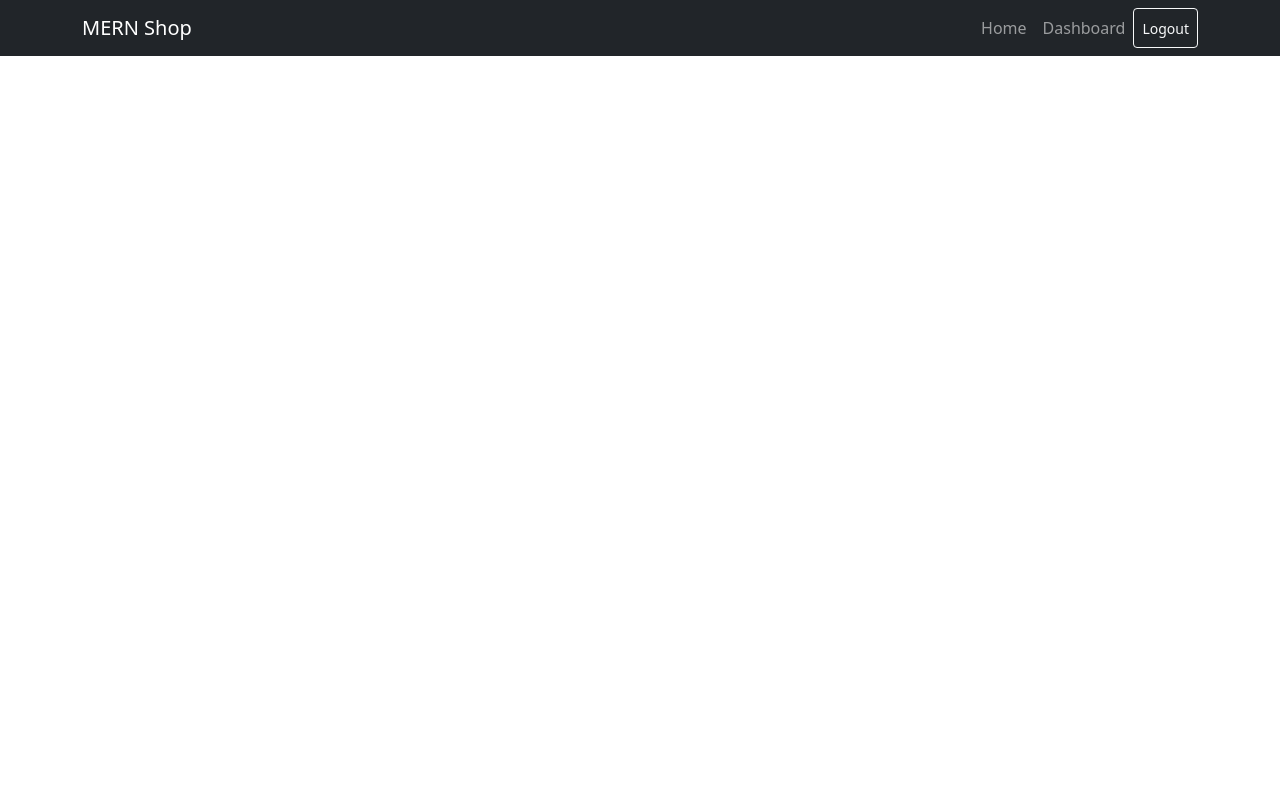
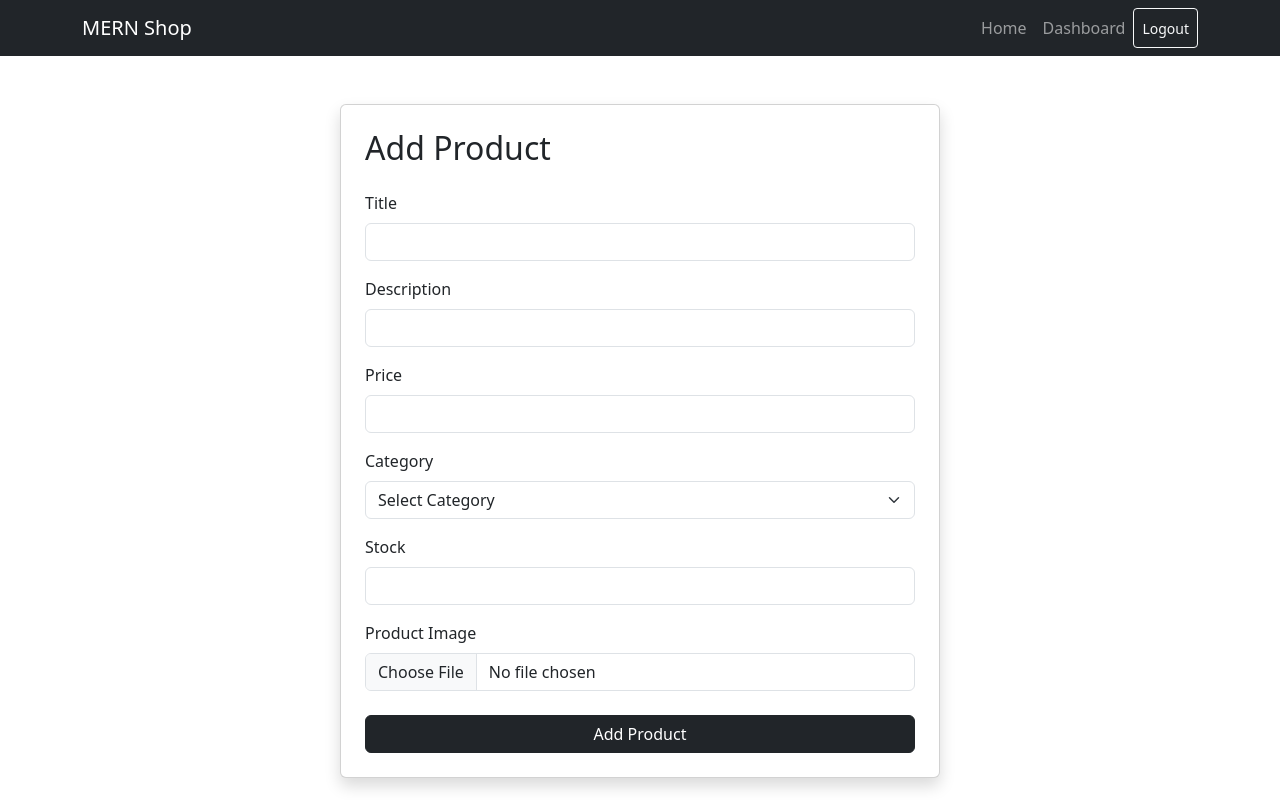
Before and after one commit to amitdabhi01/E-Commerce-MERN, a React (Vite) app in the folder frontend/: page /add-product in a window 1280 px wide. Built offline with nearby package versions, Linux system fonts and the light colour scheme; sample sign-in values are in the browser's storage.

Commit message:
add product jsx file added

```diff
--- /dev/null
+++ b/frontend/Pages/AddProduct.jsx
@@ -0,0 +1,107 @@
+import { useState } from "react";
+
+import { Container, Card, Form, Button } from "react-bootstrap";
+
+import API from "../Services/api.js";
+
+function AddProduct() {
+  const [image, setImage] = useState(null);
+
+  const [formData, setFormData] = useState({
+    title: "",
+    description: "",
+    price: "",
+    category: "",
+    stock: "",
+  });
+
+  const handleChange = (e) => {
+    setFormData({
+      ...formData,
+      [e.target.name]: e.target.value,
+    });
+  };
+
+  const handleSubmit = async (e) => {
+    e.preventDefault();
+
+    const data = new FormData();
+
+    Object.keys(formData).forEach((key) => {
+      data.append(key, formData[key]);
+    });
+
+    data.append("imageURL", image);
+
+    try {
+      await API.post("/product/add", data);
+
+    } catch (error) {
+      console.log(error);
+    }
+  };
+
+  return (
+    <Container className="mt-5 d-flex justify-content-center">
+      <Card className="p-4 shadow" style={{ width: "600px" }}>
+        <h2 className="mb-4">Add Product</h2>
+
+        <Form onSubmit={handleSubmit}>
+          <Form.Group className="mb-3">
+            <Form.Label>Title</Form.Label>
+            <Form.Control type="text" name="title" onChange={handleChange} />
+          </Form.Group>
+
+          <Form.Group className="mb-3">
+            <Form.Label>Description</Form.Label>
+            <Form.Control
+              type="textarea"
+              row={4}
+              name="description"
+              onChange={handleChange}
+            />
+          </Form.Group>
+
+          <Form.Group className="mb-3">
+            <Form.Label>Price</Form.Label>
+            <Form.Control type="number" name="price" onChange={handleChange} />
+          </Form.Group>
+
+          <Form.Group className="mb-3">
+            <Form.Label>Category</Form.Label>
+
+            <Form.Select name="category" onChange={handleChange}>
+              <option>Select Category</option>
+              <option value="men">Men</option>
+              <option value="women">Women</option>
+              <option value="shoes">Shoes</option>
+              <option value="electronics">Electronics</option>
+              <option value="clothes">Clothes</option>
+            </Form.Select>
+          </Form.Group>
+
+          <Form.Group className="mb-3">
+            <Form.Label>Stock</Form.Label>
+
+            <Form.Control type="number" name="stock" onChange={handleChange} />
+          </Form.Group>
+
+          <Form.Group className="mb-4">
+            <Form.Label>Product Image</Form.Label>
+
+            <Form.Control
+              type="file"
+              onChange={(e) => setImage(e.target.files[0])}
+            />
+          </Form.Group>
+
+          <Button type="submit" variant="dark" className="w-100">
+            Add Product
+          </Button>
+        </Form>
+      </Card>
+    </Container>
+  );
+}
+
+export default AddProduct;
--- a/frontend/Pages/AdminDashboard.jsx
+++ b/frontend/Pages/AdminDashboard.jsx
@@ -0,0 +1,95 @@
+import { useEffect, useState } from "react";
+
+import { Button, Container, Table } from "react-bootstrap";
+
+import { useNavigate } from "react-router-dom";
+
+import API from "../Services/api.js";
+
+function AdminDashboard() {
+  const [products, setProducts] = useState([]);
+
+  const navigate = useNavigate();
+
+  useEffect(() => {
+    fetchProduct();
+  }, []);
+
+  const fetchProduct = async () => {
+    try {
+      const res = await API.get("/product/getAll");
+
+      setProducts(res.data.products);
+    } catch (error) {
+      console.log(error);
+    }
+  };
+
+  return (
+    <Container className="mt-5">
+      <div className="d-flex justify-content-between align-items-center mb-4">
+        <h2>Admin Dashboard</h2>
+
+        <Button variant="dark" onClick={() => navigate("/add-product")}>
+          Add Product
+        </Button>
+      </div>
+
+      <Table className="text-center" hover responsive>
+        <thead>
+          <tr>
+            <th>Image</th>
+            <th>Title</th>
+            <th>Price</th>
+            <th>Stock</th>
+            <th>Status</th>
+            <th>Action</th>
+          </tr>
+        </thead>
+
+        <tbody>
+          {products.map((product) => (
+            <tr key={product._id}>
+              <td>
+                <img
+                  src={product.imageURL}
+                  width="60"
+                  height="60"
+                  style={{ objectFit: "cover" }}
+                />
+              </td>
+
+              <td>{product.title}</td>
+
+              <td>{product.price}</td>
+
+              <td>{product.stock}</td>
+
+              <td>{product.status}</td>
+
+              <td>
+                <Button
+                  variant="warning"
+                  size="sm"
+                  className="me-2"
+                  onClick={() => navigate(`/update-product/${product._id}`)}
+                >
+                  Edit
+                </Button>
+
+                <Button
+                  variant="danger"
+                  size="sm"
+                  onClick={() => deleteProduct(product._id)}
+                >
+                  Delete
+                </Button>
+              </td>
+            </tr>
+          ))}
+        </tbody>
+      </Table>
+    </Container>
+  );
+}
+export default AdminDashboard;
--- a/frontend/src/App.jsx
+++ b/frontend/src/App.jsx
@@ -7,6 +7,9 @@ import Home from "../Pages/Home.jsx";
 import Login from "../Pages/Login.jsx";
 import Register from "../Pages/Register.jsx";
 import ProductDetails from "../Pages/ProductDetails.jsx";
+import ProtectedRoute from "../Components/ProtectedRoutes.jsx";
+import AdminDashboard from "../Pages/AdminDashboard.jsx";
+import AddProduct from "../Pages/AddProduct.jsx";
 
 const App = () => {
   return (
@@ -21,6 +24,24 @@ const App = () => {
         <Route path="/register" element={<Register />} />
 
         <Route path="/product/:id" element={<ProductDetails />} />
+
+        <Route
+          path="/admin"
+          element={
+            <ProtectedRoute>
+              <AdminDashboard />
+            </ProtectedRoute>
+          }
+        />
+
+        <Route
+          path="add-product"
+          element={
+            <ProtectedRoute>
+              <AddProduct />
+            </ProtectedRoute>
+          }
+        />
       </Routes>
     </BrowserRouter>
   );
```
